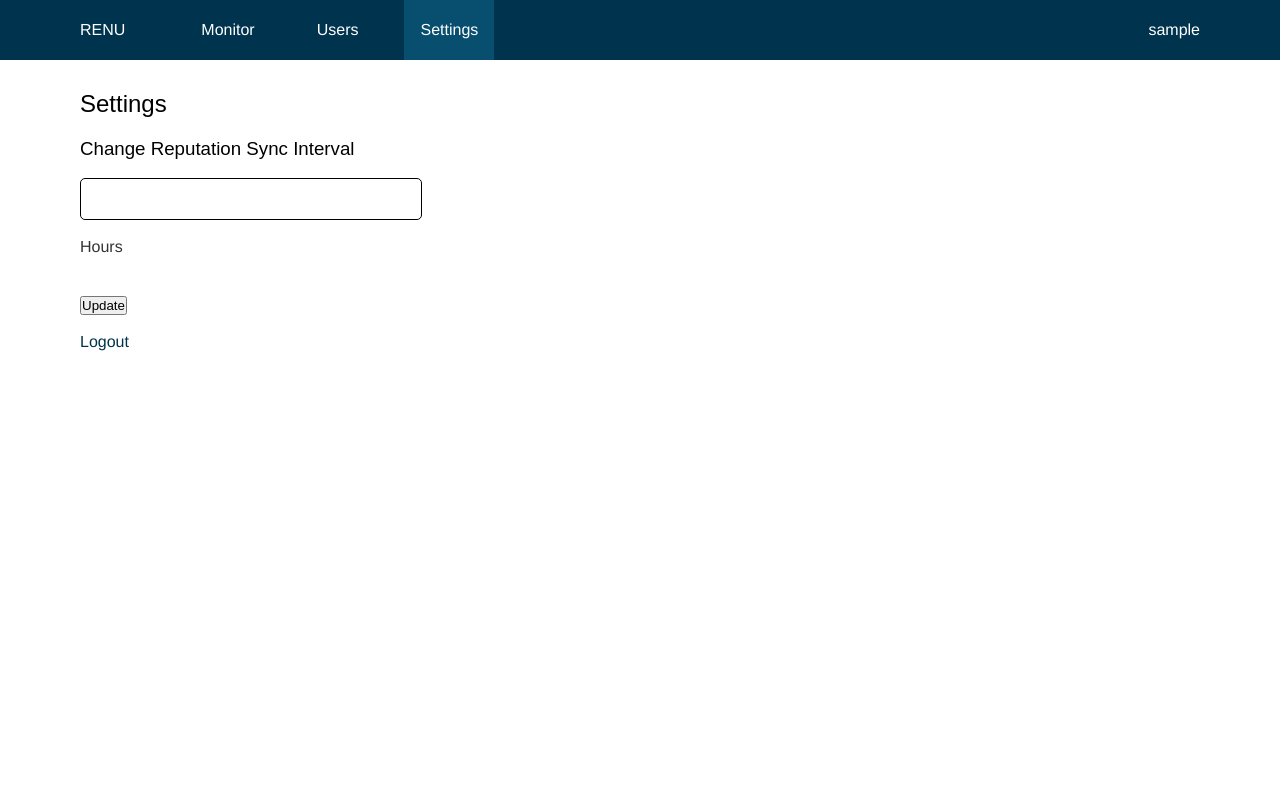
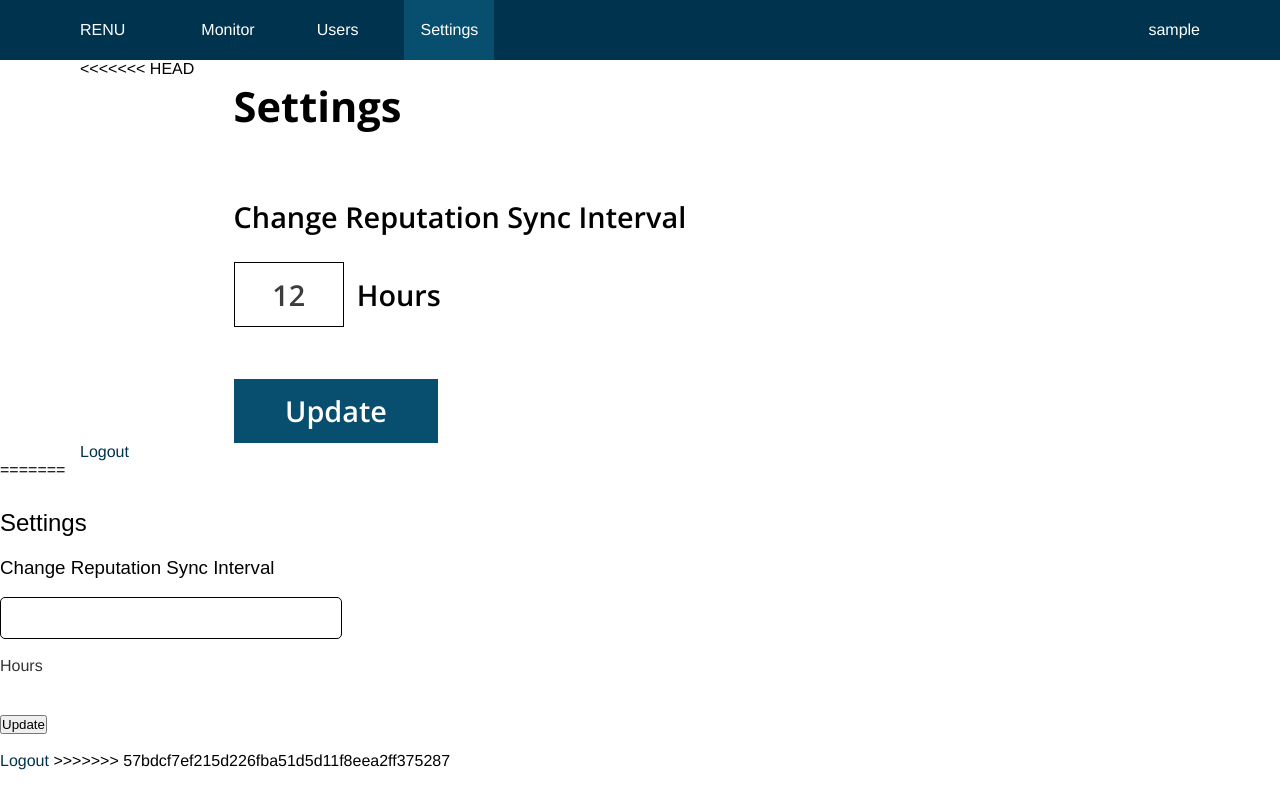
Before and after one commit to judithkwesi/ip-monitoring-tool, a Django app: page /settings/ in a window 1280 px wide. Run offline with Django 3.2, Linux system fonts and the light colour scheme; the visitor is signed in with stand-in values (Sample User, id 1); some web fonts are replaced.

Commit message:
Tracycy (#18)
* update

* settings update

* settings

```diff
--- a/mainapp/templates/registration/settings.html
+++ b/mainapp/templates/registration/settings.html
@@ -1,11 +1,125 @@
 {% extends "base.html" %} {% block title %}Settings{% endblock %}
 {% block content %}
 <div id="content">
+<<<<<<< HEAD
+<head>
+  <meta charset="utf-8" />
+  <link rel="icon" href="/favicon.ico" />
+  <meta name="viewport" content="width=device-width, initial-scale=1" />
+  <meta name="theme-color" content="#000000" />
+  <title>Settings</title>
+  <link rel="stylesheet" href="https://fonts.googleapis.com/css?family=Open+Sans%3A600%2C700"/>
+  <link rel="stylesheet" href="https://fonts.googleapis.com/css?family=Source+Sans+Pro%3A600%2C700"/>
+ <style>
+   .settings-T45 {
+    font-family: Open Sans, 'Source Sans Pro';
+    white-space: nowrap;
+    flex-shrink: 0;
+    margin: 0rem 0rem 3.9rem 9.6rem;
+    font-size: 2.6rem;
+    font-weight: 700;
+    line-height: 1.3625;
+    color: #000000;
+  }
+  .frame-1-mKf {
+    width: 28.3rem;
+    flex-shrink: 0;
+    margin-left: 9.6rem;
+
+    .frame-3-ugm {
+      margin-bottom: 3.2rem;
+      width: 100%;
+      display: flex;
+      flex-direction: column;
+
+      .change-reputation-sync-interval-rc1 {
+        margin-bottom: 1.6rem;
+        font-size: 1.8rem;
+        font-weight: 600;
+        line-height: 1.3625;
+        color: #000000;
+        font-family: Open Sans, 'Source Sans Pro';
+        white-space: nowrap;
+        flex-shrink: 0;
+      }
+      .frame-4-PM3 {
+        flex-shrink: 0;
+        margin-right: 15.3rem;
+        width: calc(100% - 15.3rem);
+        height: 4.1rem;
+        display: flex;
+        align-items: center;
+
+        .frame-2-8Jd {
+          align-items: center;
+          flex-shrink: 0;
+          font-family: Open Sans, 'Source Sans Pro';
+          justify-content: center;
+          border: solid 0.1rem #000000;
+          margin-right: 0.8rem;
+          height: 100%;
+          color: #3d3d3d;
+          display: flex;
+          box-sizing: border-box;
+          width: 6.9rem;
+          font-weight: 600;
+          line-height: 1.3625;
+          font-size: 1.8rem;
+          white-space: nowrap;
+        }
+        .hours-Dqs {
+          color: #000000;
+          font-family: Open Sans, 'Source Sans Pro';
+          white-space: nowrap;
+          flex-shrink: 0;
+          font-size: 1.8rem;
+          font-weight: 600;
+          line-height: 1.3625;
+        }
+      }
+    }
+    .button-AFK {
+      color: #ffffff;
+      white-space: nowrap;
+      align-items: center;
+      line-height: 1.3625;
+      font-family: Open Sans, 'Source Sans Pro';
+      display: flex;
+      justify-content: center;
+      width: 12.8rem;
+      height: 4rem;
+      font-size: 1.8rem;
+      font-weight: 600;
+      background-color: #074e6f;
+    }
+  }
+
+ </style>
+</head>
+<body>
+  <p class="settings-T45">Settings</p>
+  <div class="frame-1-mKf">
+    <div class="frame-3-ugm">
+      <p class="change-reputation-sync-interval-rc1">Change Reputation Sync Interval</p>
+      <div class="frame-4-PM3">
+        <div class="frame-2-8Jd">12</div>
+        <p class="hours-Dqs">Hours</p>
+      </div>
+    </div>
+    <div class="button-AFK">Update</div>
+    </div>
+    <div class="button-AFK"><a href="{% url 'logout' %}">Logout</a></div>
+
+</div>
+</body>
+
+=======
   <h2>Settings</h2>
    <h3>Change Reputation Sync Interval </h3><br>
    <input type="text" id="hours" name="Hours" maxlength="3" size="3" ><br><br>
    <label for="hours">Hours</label><br><br>
     <button type="Update" value="Update">Update</button><br><br>
   <a href="{% url 'logout' %}">Logout</a>
+>>>>>>> 57bdcf7ef215d226fba51d5d11f8eea2ff375287
 </div>
 {% endblock %}
```
